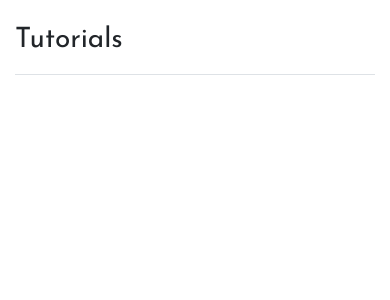
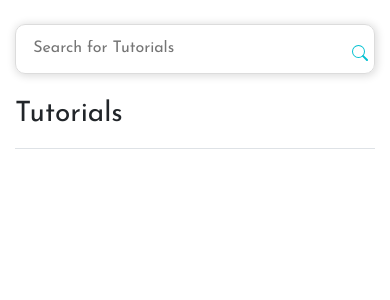
Before and after one commit to Irere123/Django-PWA-App, a Django app: page /resources/ in a window 390 px wide. Shown: the part 58-358 px from the top of the page. Run offline with Django 3.2, Linux system fonts and the light colour scheme; data that the repository does not hold is empty; some libraries are stand-ins or nearby versions.

Commit message:
add a results page for searches

```diff
--- a/documentation/templates/documentation/resources.html
+++ b/documentation/templates/documentation/resources.html
@@ -5,6 +5,82 @@
 {% endblock title %}
 
 {% block page_header %}
+<form class="bar mb-4" action="{% url 'documentation:results' %}" method="GET">
+    <input style="color: #04C1D1;font-family: 'Josefin Sans';" type="text" name="q" class="searchbar" placeholder="   Search for Tutorials" aria-label="Search">
+    <button style="outline: none;" type="submit" class="search-icon">
+      <svg width="1em" height="1em" viewBox="0 0 16 16" class="bi bi-search" fill="currentColor" xmlns="http://www.w3.org/2000/svg">
+         <path fill-rule="evenodd" d="M10.442 10.442a1 1 0 0 1 1.415 0l3.85 3.85a1 1 0 0 1-1.414 1.415l-3.85-3.85a1 1 0 0 1 0-1.415z"/>
+         <path fill-rule="evenodd" d="M6.5 12a5.5 5.5 0 1 0 0-11 5.5 5.5 0 0 0 0 11zM13 6.5a6.5 6.5 0 1 1-13 0 6.5 6.5 0 0 1 13 0z"/>
+       </svg>
+     </button>
+ </form>
+
+ <style>
+   .bar{
+     width:45%;
+     border-radius:10px;
+     border:1px solid #dcdcdc;
+     box-shadow: 1px 1px 8px 1px #dcdcdc;
+   }
+
+   .search-icon{
+     position: relative;
+     top:10px;
+     float: right;
+     color: #04C1D1;
+   }
+
+   .bar:focus-within{
+     box-shadow: 1px 1px 8px 1px #dcdcdc;
+     outline:none;
+   }
+   .searchbar{
+     margin-left: 0px;
+     height:45px;
+     border:none;
+     border-radius: 10px;
+     width: 70%;
+     font-size:16px;
+     outline: none;
+   }
+
+
+
+   button {
+     border: none;
+     background: transparent;
+     outline: none;
+   }
+
+   @media (max-width: 900px){
+     .bar{
+       width:100%;
+       border-radius:10px;
+       border:1px solid #dcdcdc;
+       box-shadow: 1px 1px 8px 1px #dcdcdc;
+       height: 50px;
+     }
+   .searchbar{
+     background: transparent;
+     margin-left: 0px;
+     height:45px;
+     border:none;
+     border-radius: 10px;
+     width: 100%;
+     font-size:16px;
+     outline: none;
+   }
+   .search-icon{
+     position:relative;
+     top:-32px;
+     float: right;
+   }
+   .search-icon:hover{
+     position: relative;
+     color: #04C1D1;
+   }
+   }
+ </style>
    <h3>Tutorials</h3>
 {% endblock page_header %}
 
--- a/documentation/urls.py
+++ b/documentation/urls.py
@@ -3,6 +3,7 @@ from . import views
 
 app_name = 'documentation'
 urlpatterns = [
-
+    # Page for Search Results
+    path('results/', views.SearchResultsListView.as_view(), name='results'),
     path('resources/', views.index, name='index')
 ]
--- a/documentation/views.py
+++ b/documentation/views.py
@@ -1,4 +1,6 @@
 from django.shortcuts import render
+from django.views.generic import ListView
+from django.db.models import Q
 from .models import Document
 
 # Create your views here.
@@ -6,3 +8,14 @@ def index(request):
     documents = Document.objects.all()
     context = {'documents': documents}
     return render(request, 'documentation/resources.html', context)
+
+class SearchResultsListView(ListView):
+    model = Document
+    context_object_name = 'documents_list'
+    template_name = 'documentation/results.html'
+
+    def get_queryset(self):
+        query = self.request.GET.get('q')
+        return Document.objects.filter(
+            Q(title__icontains =query) | Q(content__icontains = query) | Q(cover_image__icontains=query)
+        )
```
Also changed, not shown: documentation/templates/documentation/results.html (added, +185 -0 lines).
